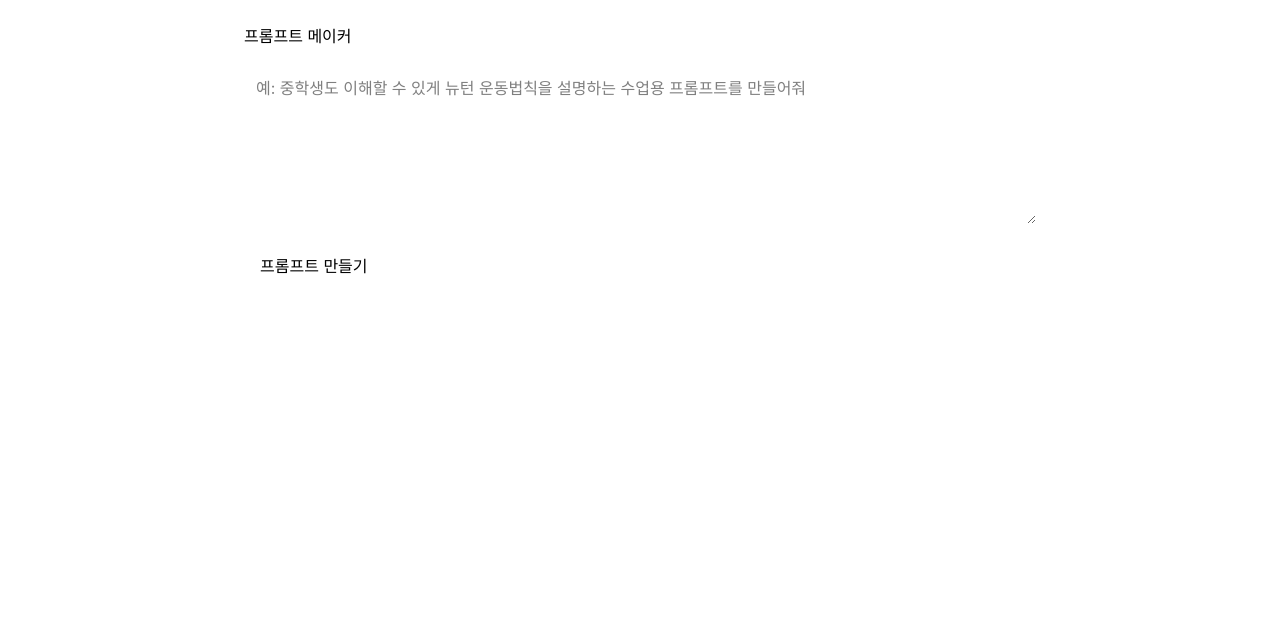
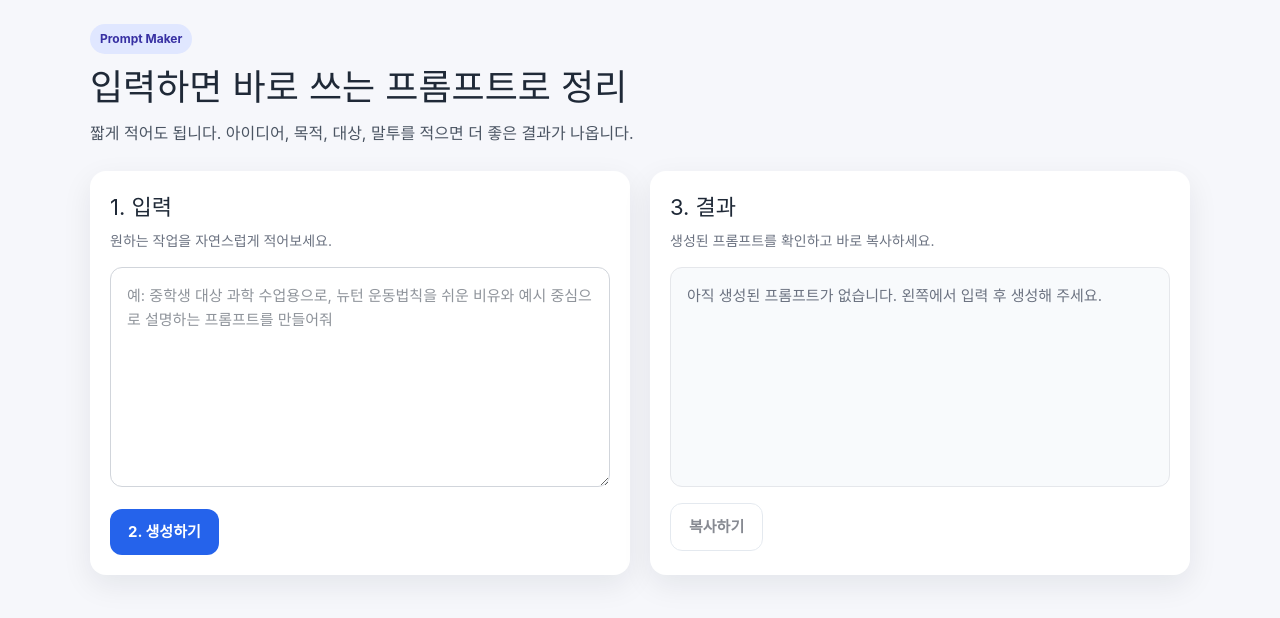
Before and after one commit to guswoths/prompt-maker, a React (Vite) app: page / in a window 1280 px wide. Shown: the top 618 px of the page. Built offline with nearby package versions, Linux system fonts and the light colour scheme.

Commit message:
Refine UI flow for input generate copy

```diff
--- a/src/App.jsx
+++ b/src/App.jsx
@@ -1,19 +1,24 @@
 import { useState } from "react";
 
 function App() {
-  const [rawIdea, setRawIdea] = useState("");
+  const [userInput, setUserInput] = useState("");
   const [generatedPrompt, setGeneratedPrompt] = useState("");
-  const [loading, setLoading] = useState(false);
+  const [isGenerating, setIsGenerating] = useState(false);
   const [errorMessage, setErrorMessage] = useState("");
+  const [copyMessage, setCopyMessage] = useState("");
 
-  const handleGeneratePrompt = async () => {
-    if (!rawIdea.trim()) {
-      setErrorMessage("아이디어를 먼저 입력해 주세요.");
+  const handleGenerate = async () => {
+    const trimmedInput = userInput.trim();
+
+    if (!trimmedInput) {
+      setErrorMessage("아이디어 또는 요청사항을 먼저 입력해 주세요.");
+      setGeneratedPrompt("");
       return;
     }
 
-    setLoading(true);
+    setIsGenerating(true);
     setErrorMessage("");
+    setCopyMessage("");
     setGeneratedPrompt("");
 
     try {
@@ -22,64 +27,255 @@ function App() {
         headers: {
           "Content-Type": "application/json"
         },
-        body: JSON.stringify({ prompt: rawIdea })
+        body: JSON.stringify({ prompt: trimmedInput })
       });
 
       const data = await response.json();
 
       if (!response.ok) {
-        throw new Error(data.error || "API 호출 실패");
+        throw new Error(data.error || "프롬프트 생성에 실패했습니다.");
       }
 
-      setGeneratedPrompt(data.result || "");
+      setGeneratedPrompt(data.result || "생성 결과가 비어 있습니다.");
     } catch (error) {
       console.error(error);
       setErrorMessage("프롬프트 생성 중 오류가 발생했습니다.");
     } finally {
-      setLoading(false);
+      setIsGenerating(false);
+    }
+  };
+
+  const handleCopy = async () => {
+    if (!generatedPrompt.trim()) {
+      return;
+    }
+
+    try {
+      await navigator.clipboard.writeText(generatedPrompt);
+      setCopyMessage("복사 완료");
+      setTimeout(() => {
+        setCopyMessage("");
+      }, 1500);
+    } catch (error) {
+      console.error(error);
+      setCopyMessage("복사 실패");
+      setTimeout(() => {
+        setCopyMessage("");
+      }, 1500);
     }
   };
 
   return (
-    <div style={{ maxWidth: 840, margin: "0 auto", padding: 24 }}>
-      <h1>프롬프트 메이커</h1>
+    <div style={styles.page}>
+      <div style={styles.container}>
+        <header style={styles.header}>
+          <p style={styles.badge}>Prompt Maker</p>
+          <h1 style={styles.title}>입력하면 바로 쓰는 프롬프트로 정리</h1>
+          <p style={styles.description}>
+            짧게 적어도 됩니다. 아이디어, 목적, 대상, 말투를 적으면 더 좋은 결과가 나옵니다.
+          </p>
+        </header>
 
-      <textarea
-        style={{ width: "100%", minHeight: 160, marginTop: 16, padding: 12 }}
-        placeholder="예: 중학생도 이해할 수 있게 뉴턴 운동법칙을 설명하는 수업용 프롬프트를 만들어줘"
-        value={rawIdea}
-        onChange={(event) => setRawIdea(event.target.value)}
-      />
+        <main style={styles.mainGrid}>
+          <section style={styles.card}>
+            <div style={styles.sectionHeader}>
+              <h2 style={styles.sectionTitle}>1. 입력</h2>
+              <p style={styles.sectionHint}>원하는 작업을 자연스럽게 적어보세요.</p>
+            </div>
 
-      <button
-        onClick={handleGeneratePrompt}
-        disabled={loading}
-        style={{ marginTop: 12, padding: "12px 16px" }}
-      >
-        {loading ? "생성 중..." : "프롬프트 만들기"}
-      </button>
+            <textarea
+              value={userInput}
+              onChange={(event) => setUserInput(event.target.value)}
+              placeholder="예: 중학생 대상 과학 수업용으로, 뉴턴 운동법칙을 쉬운 비유와 예시 중심으로 설명하는 프롬프트를 만들어줘"
+              style={styles.textarea}
+            />
 
-      {errorMessage && (
-        <p style={{ color: "crimson", marginTop: 12 }}>{errorMessage}</p>
-      )}
+            <div style={styles.actionRow}>
+              <button
+                onClick={handleGenerate}
+                disabled={isGenerating}
+                style={{
+                  ...styles.primaryButton,
+                  opacity: isGenerating ? 0.7 : 1,
+                  cursor: isGenerating ? "not-allowed" : "pointer"
+                }}
+              >
+                {isGenerating ? "생성 중..." : "2. 생성하기"}
+              </button>
+            </div>
 
-      {generatedPrompt && (
-        <div style={{ marginTop: 24 }}>
-          <h2>생성된 프롬프트</h2>
-          <pre
-            style={{
-              whiteSpace: "pre-wrap",
-              background: "#f5f5f5",
-              padding: 16,
-              borderRadius: 8
-            }}
-          >
-            {generatedPrompt}
-          </pre>
-        </div>
-      )}
+            {errorMessage && <p style={styles.errorText}>{errorMessage}</p>}
+          </section>
+
+          <section style={styles.card}>
+            <div style={styles.sectionHeader}>
+              <h2 style={styles.sectionTitle}>3. 결과</h2>
+              <p style={styles.sectionHint}>생성된 프롬프트를 확인하고 바로 복사하세요.</p>
+            </div>
+
+            <div style={styles.resultBox}>
+              {generatedPrompt ? (
+                <pre style={styles.resultText}>{generatedPrompt}</pre>
+              ) : (
+                <p style={styles.placeholderText}>
+                  아직 생성된 프롬프트가 없습니다. 왼쪽에서 입력 후 생성해 주세요.
+                </p>
+              )}
+            </div>
+
+            <div style={styles.actionRow}>
+              <button
+                onClick={handleCopy}
+                disabled={!generatedPrompt}
+                style={{
+                  ...styles.secondaryButton,
+                  opacity: generatedPrompt ? 1 : 0.5,
+                  cursor: generatedPrompt ? "pointer" : "not-allowed"
+                }}
+              >
+                복사하기
+              </button>
+
+              {copyMessage && <span style={styles.copyMessage}>{copyMessage}</span>}
+            </div>
+          </section>
+        </main>
+      </div>
     </div>
   );
 }
 
+const styles = {
+  page: {
+    minHeight: "100vh",
+    background: "#f6f7fb",
+    color: "#1f2937",
+    padding: "24px"
+  },
+  container: {
+    maxWidth: "1100px",
+    margin: "0 auto"
+  },
+  header: {
+    marginBottom: "24px"
+  },
+  badge: {
+    display: "inline-block",
+    margin: 0,
+    marginBottom: "12px",
+    padding: "6px 10px",
+    borderRadius: "999px",
+    background: "#e0e7ff",
+    color: "#3730a3",
+    fontSize: "12px",
+    fontWeight: 700
+  },
+  title: {
+    margin: 0,
+    fontSize: "36px",
+    lineHeight: 1.2,
+    marginBottom: "12px"
+  },
+  description: {
+    margin: 0,
+    maxWidth: "720px",
+    color: "#4b5563",
+    fontSize: "16px",
+    lineHeight: 1.6
+  },
+  mainGrid: {
+    display: "grid",
+    gridTemplateColumns: "repeat(auto-fit, minmax(320px, 1fr))",
+    gap: "20px"
+  },
+  card: {
+    background: "#ffffff",
+    borderRadius: "16px",
+    padding: "20px",
+    boxShadow: "0 10px 30px rgba(15, 23, 42, 0.08)"
+  },
+  sectionHeader: {
+    marginBottom: "16px"
+  },
+  sectionTitle: {
+    margin: 0,
+    marginBottom: "6px",
+    fontSize: "22px"
+  },
+  sectionHint: {
+    margin: 0,
+    color: "#6b7280",
+    fontSize: "14px"
+  },
+  textarea: {
+    width: "100%",
+    minHeight: "220px",
+    padding: "16px",
+    borderRadius: "12px",
+    border: "1px solid #d1d5db",
+    fontSize: "15px",
+    lineHeight: 1.6,
+    resize: "vertical",
+    outline: "none",
+    boxSizing: "border-box"
+  },
+  actionRow: {
+    display: "flex",
+    alignItems: "center",
+    gap: "12px",
+    marginTop: "16px",
+    flexWrap: "wrap"
+  },
+  primaryButton: {
+    border: "none",
+    borderRadius: "12px",
+    background: "#2563eb",
+    color: "#ffffff",
+    padding: "12px 18px",
+    fontSize: "15px",
+    fontWeight: 700
+  },
+  secondaryButton: {
+    border: "1px solid #cbd5e1",
+    borderRadius: "12px",
+    background: "#ffffff",
+    color: "#111827",
+    padding: "12px 18px",
+    fontSize: "15px",
+    fontWeight: 700
+  },
+  resultBox: {
+    minHeight: "220px",
+    borderRadius: "12px",
+    background: "#f8fafc",
+    border: "1px solid #e5e7eb",
+    padding: "16px"
+  },
+  resultText: {
+    margin: 0,
+    whiteSpace: "pre-wrap",
+    wordBreak: "break-word",
+    fontSize: "15px",
+    lineHeight: 1.7,
+    fontFamily: "inherit"
+  },
+  placeholderText: {
+    margin: 0,
+    color: "#6b7280",
+    fontSize: "15px",
+    lineHeight: 1.6
+  },
+  errorText: {
+    marginTop: "12px",
+    marginBottom: 0,
+    color: "#dc2626",
+    fontSize: "14px"
+  },
+  copyMessage: {
+    fontSize: "14px",
+    color: "#059669",
+    fontWeight: 600
+  }
+};
+
 export default App;
```
